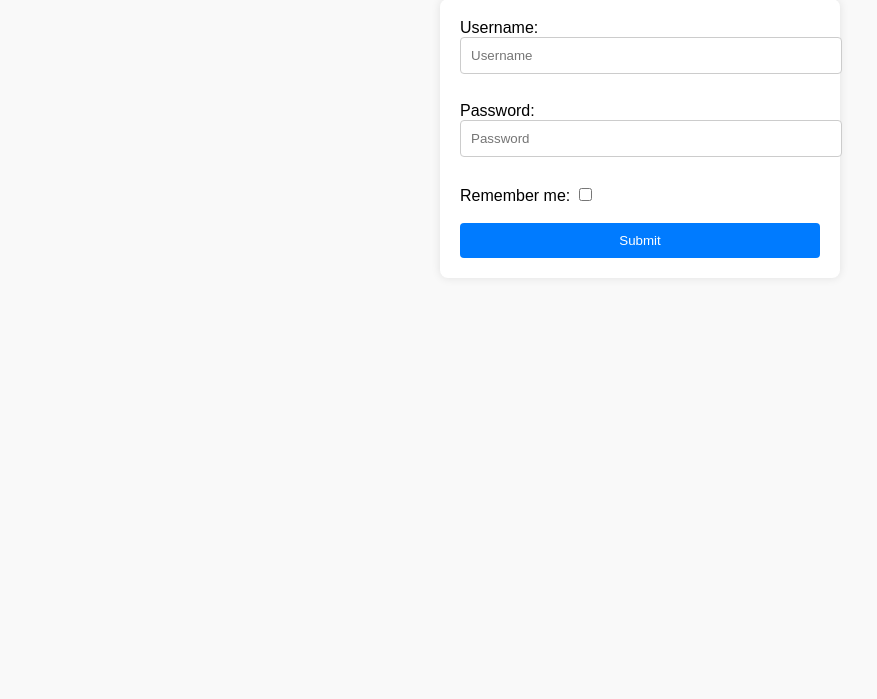
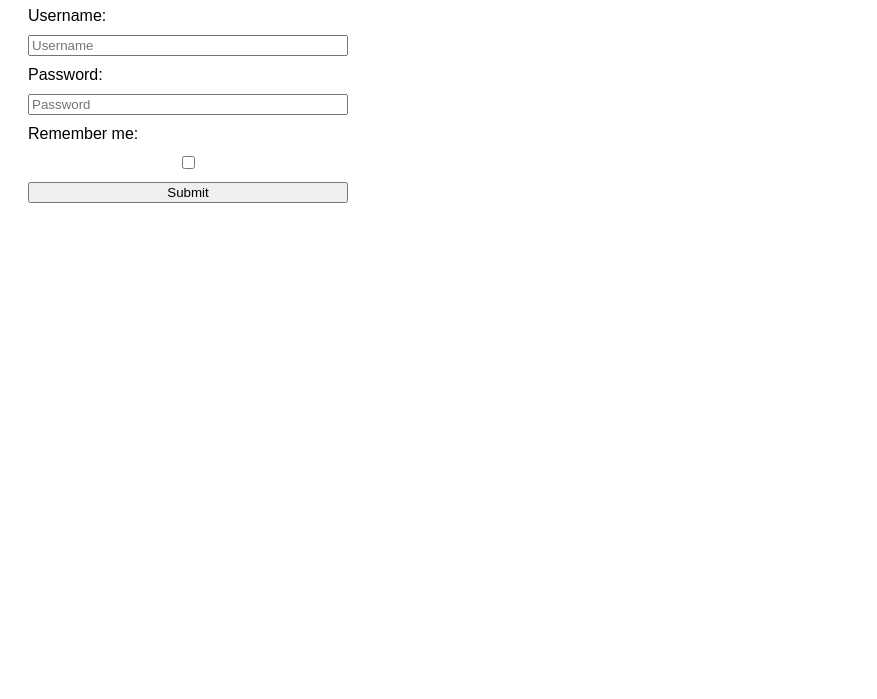
Before and after one commit to acciojob/remember-me-login-form-kalyanikharat, a website: page main.html in a window 1280 px wide. Shown: the part 101-800 px from the top of the page, without its empty margins (0-877 px from the left). Drawn offline with Linux system fonts and the light colour scheme.

Commit message:
created a submission

```diff
--- a/main.html
+++ b/main.html
@@ -1,29 +1,29 @@
 <!DOCTYPE html>
 <html lang="en">
 <head>
-  <meta charset="UTF-8" />
-  <meta name="viewport" content="width=device-width, initial-scale=1.0" />
-  <title>Login Form</title>
-  <link rel="stylesheet" href="styles.css" />
+  <meta charset="UTF-8"/>
+  <meta name="viewport" content="width=device-width, initial-scale=1.0"/>
+  <title>Remember Me: Login Form</title>
+  <link rel="stylesheet" href="styles.css"/>
 </head>
 <body>
   <h1>Login Form</h1>
- <form id="loginForm">
-  <label for="username">Username:</label><br>
-  <input type="text" id="username" placeholder="Username" /><br><br>
 
-  <label for="password">Password:</label><br>
-  <input type="password" id="password" placeholder="Password" /><br><br>
+  <form id="login-form">
+    <label for="username">Username:</label>
+    <input type="text" id="username" placeholder="Username"/>
 
-  <label for="checkbox">Remember me:</label>
-  <input type="checkbox" id="checkbox" /><br><br>
+    <label for="password">Password:</label>
+    <input type="password" id="password" placeholder="Password"/>
 
-  <input type="submit" id="submit" value="Submit" />
-</form>
+    <label for="checkbox">Remember me:</label>
+    <input type="checkbox" id="checkbox"/>
 
+    <input type="submit" id="submit" value="Submit"/>
+  </form>
 
-  <button id="existing">Login as existing user</button>
+  <button id="existing" style="display:none;">Login as existing user</button>
 
-  <script src="script.js"></script>
+  <script src="./script.js"></script>
 </body>
 </html>
--- a/script.js
+++ b/script.js
@@ -1,43 +1,34 @@
-//your JS code here. If required.
-const usernameInput = document.getElementById("username");
-const passwordInput = document.getElementById("password");
-const checkbox = document.getElementById("checkbox");
-const submitBtn = document.getElementById("submit");
-const existingBtn = document.getElementById("existing");
-
-// Show "Login as existing user" if credentials exist
  window.addEventListener("DOMContentLoaded", () => {
-  const savedUsername = localStorage.getItem("username");
-  const savedPassword = localStorage.getItem("password");
-
-  if (savedUsername && savedPassword) {
-    existingBtn.style.display = "block";
-  }
+    // Ensure initial expectations: empty fields & unchecked checkbox
+    usernameInput.value = "";
+    passwordInput.value = "";
+    rememberCheckbox.checked = false;
+    updateExistingVisibility();
   });
 
-// Handle form submission
-document.getElementById("loginForm").addEventListener("submit", (e) => {
+  form.addEventListener("submit", (e) => {
     e.preventDefault();
-  const username = usernameInput.value;
+
+    const username = usernameInput.value.trim();
     const password = passwordInput.value;
 
     alert(`Logged in as ${username}`);
 
-  if (checkbox.checked) {
+    if (rememberCheckbox.checked) {
       localStorage.setItem("username", username);
       localStorage.setItem("password", password);
-    existingBtn.style.display = "block";
     } else {
       localStorage.removeItem("username");
       localStorage.removeItem("password");
-    existingBtn.style.display = "none";
     }
+
+    updateExistingVisibility();
   });
 
-// Handle existing user login
   existingBtn.addEventListener("click", () => {
     const savedUsername = localStorage.getItem("username");
     if (savedUsername) {
       alert(`Logged in as ${savedUsername}`);
     }
   });
+})();
--- a/styles.css
+++ b/styles.css
@@ -1,54 +1,3 @@
-/*  your css code here. If applicable */
-body {
-  font-family: Arial, sans-serif;
-  padding: 20px;
-  max-width: 400px;
-  margin: auto;
-  background-color: #f9f9f9;
-}
-
-h1 {
-  text-align: center;
-  color: #333;
-}
-
-form {
-  background-color: #fff;
-  padding: 20px;
-  border-radius: 8px;
-  box-shadow: 0 0 10px rgba(0, 0, 0, 0.1);
-}
-
-input[type="text"],
-input[type="password"] {
-  width: 100%;
-  padding: 10px;
-  margin-bottom: 10px;
-  border: 1px solid #ccc;
-  border-radius: 4px;
-}
-
-input[type="checkbox"] {
-  margin-right: 5px;
-}
-
-input[type="submit"],
-#existing {
-  width: 100%;
-  padding: 10px;
-  background-color: #007bff;
-  color: white;
-  border: none;
-  border-radius: 4px;
-  cursor: pointer;
-}
-
-input[type="submit"]:hover,
-#existing:hover {
-  background-color: #0056b3;
-}
-
-#existing {
-  display: none;
-  margin-top: 10px;
-}
+body { font-family: sans-serif; padding: 20px; }
+form { display: flex; flex-direction: column; gap: 10px; max-width: 320px; }
+#existing { margin-top: 14px; }
```
Lines whose indentation alone changed are shown as unchanged.
